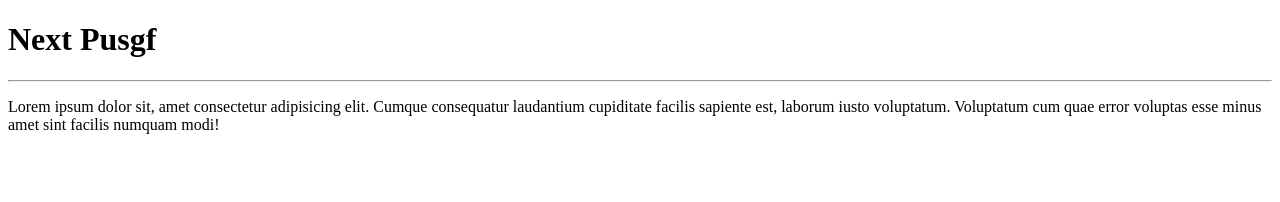
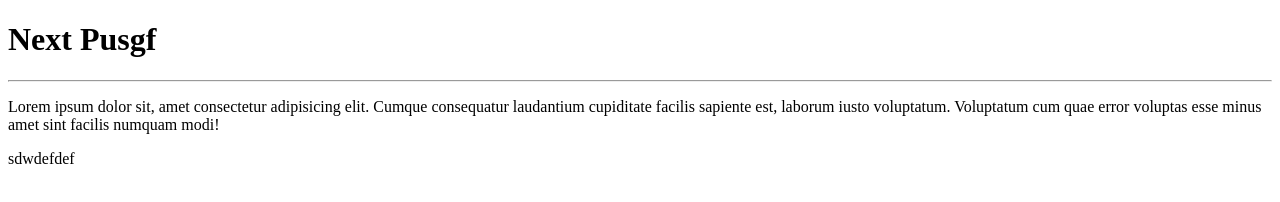
Before and after one commit to FabiooDev1/Projeto-TelaDeLogin, a plain HTML site: page site-exemplo/index.html in a window 1280 px wide. Drawn offline with Linux system fonts and the light colour scheme.

Commit message:
Adicão de nova linha

```diff
--- a/site-exemplo/index.html
+++ b/site-exemplo/index.html
@@ -9,5 +9,6 @@
     <h1>Next Pusgf</h1>
     <hr>
     <p>Lorem ipsum dolor sit, amet consectetur adipisicing elit. Cumque consequatur laudantium cupiditate facilis sapiente est, laborum iusto voluptatum. Voluptatum cum quae error voluptas esse minus amet sint facilis numquam modi!</p>
+    <p>sdwdefdef</p>
 </body>
 </html>
```
